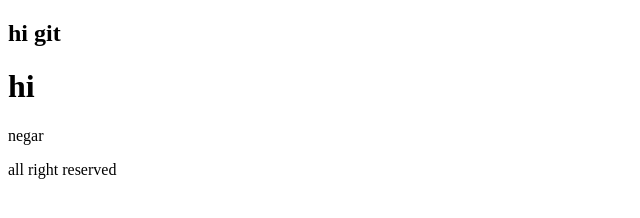
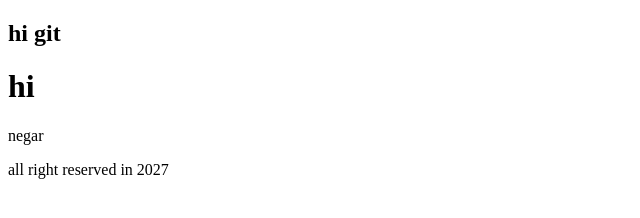
Before and after one commit to negarmemar/git-copy-, a plain HTML site: page index.html in a window 1280 px wide. Shown: the full height of the page, 0-640 px from the left. Drawn offline with Linux system fonts and the light colour scheme.

Commit message:
new cmit

```diff
--- a/index.html
+++ b/index.html
@@ -10,6 +10,6 @@
     <h2>hi git</h2>
     <h1>hi</h1>
     <p>negar</p>
-    <footer>all right reserved</footer>
+    <footer>all right reserved in 2027</footer>
   </body>
 </html>
```
